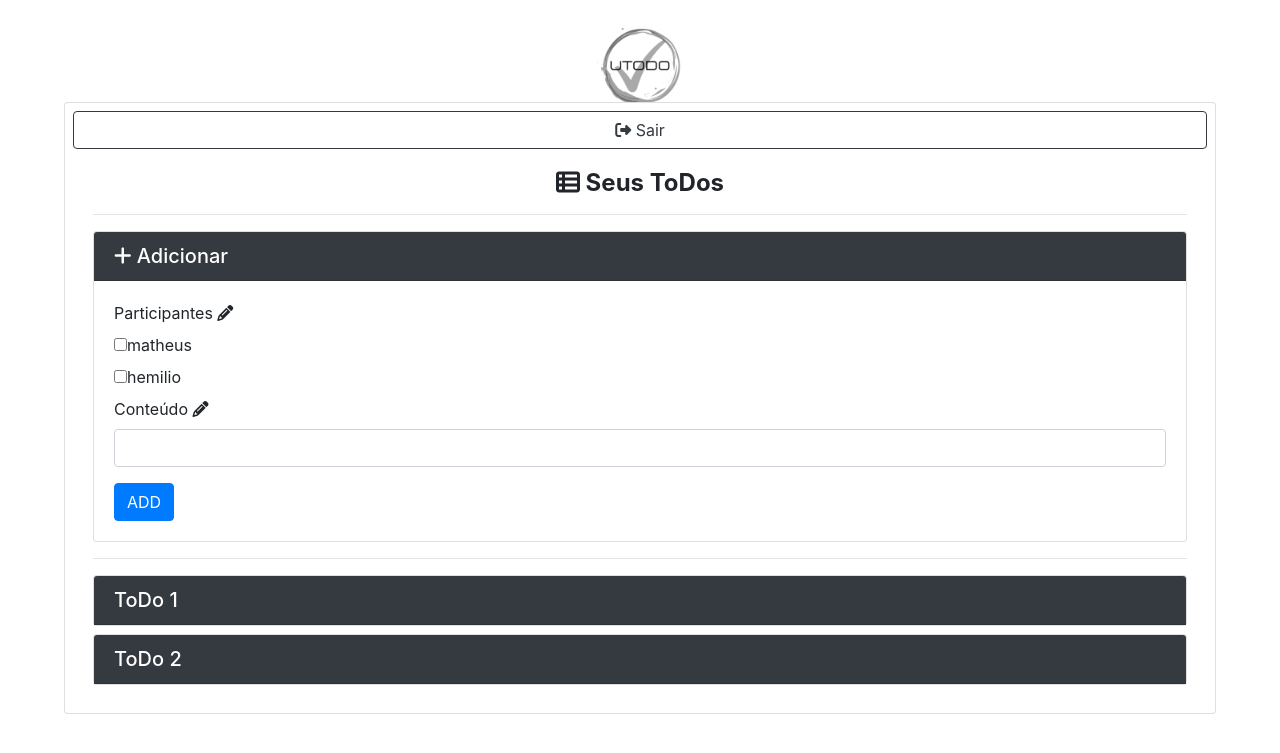
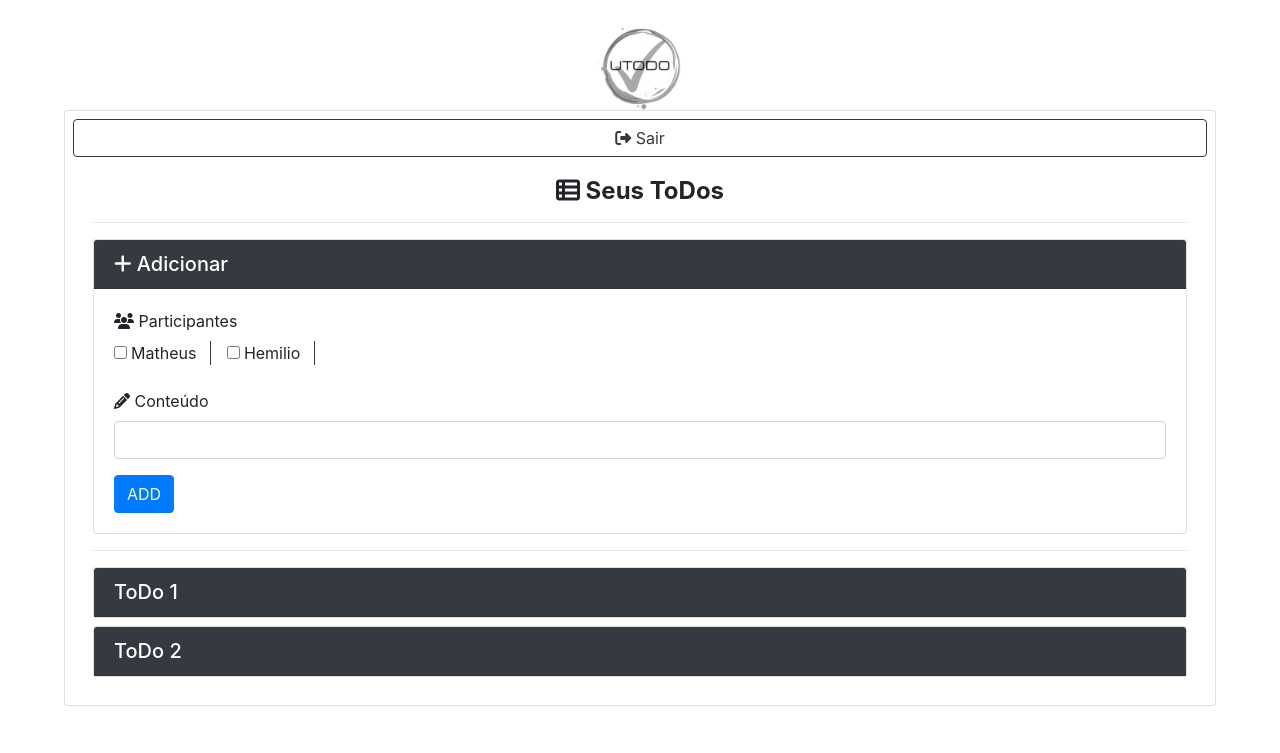
Before and after one commit to WhoisBsa/utodo, a PHP site: page /php/main.php in a window 1280 px wide, after a click on "Adicionar". Shown: the top 753 px of the page. Run offline with PHP 8.4, Linux system fonts and the light colour scheme; the visitor is signed in with stand-in values (Sample User, id 1); data comes from the database, SQL or seed files in the repository; data that the repository does not hold is empty; some libraries are stand-ins or nearby versions.

Commit message:
Alterar layout do main - checkbox

```diff
--- a/php/main.php
+++ b/php/main.php
@@ -53,17 +53,19 @@
                     <div>
                       <form method="POST">
                         <div class="form-group">
-                          <label for="">Participantes <i class="fas fa-pencil-alt"></i></label><br>
+                          <label for=""><i class="fa fa-users" aria-hidden="true"></i> Participantes</label><br>
                           <?php
                               $bd = new BD();
                               $usuarios = $bd->buscarTodosUsuarios();
 
                               foreach($usuarios as $row) {
-                                echo '<input type="checkbox" id="'. $row["id"] .'" name="'. $row["name"] .'" value="'. $row["id"] .'">';
-                                echo '<label for="'. $row["name"] .'">'. $row["name"] .'</label><br>';
+                                echo '<input class="mr-1" type="checkbox" id="'. $row["id"] .'" name="'. $row["name"] .'" value="'. $row["id"] .'">';
+                                echo '<label class="mr-3 border-right border-dark" for="'. $row["name"] .'">'.  ucfirst($row["name"]) .'&nbsp;&nbsp;&nbsp;</label>';
                               }
                             ?>
-                          <label for="">Conteúdo <i class="fas fa-pencil-alt"></i></label>
+                        </div>
+                        <div class="form-group">
+                          <label for="" ><i class="fas fa-pencil-alt"></i> Conteúdo</label>
                           <input type="text" name="content" id="login" class="form-control">
                         </div>
                         <button type="submit" name='btnadd' class="btn btn-primary">ADD</button>
```
